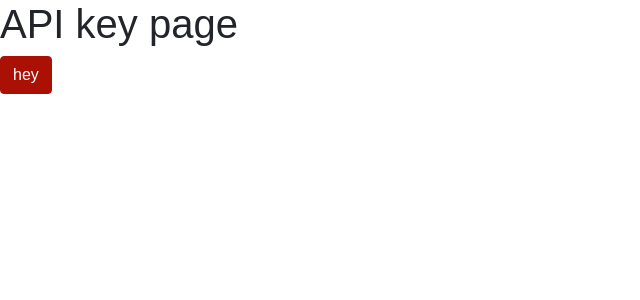
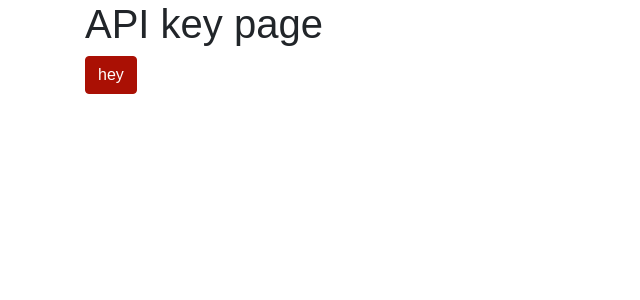
Before and after one commit to AndresSanRo/gw2-react-api-consumer, a React (Create React App) app: page /api-key in a window 1280 px wide. Shown: the top 300 px of the page, without its empty margins (0-640 px from the left). Built offline with nearby package versions, Linux system fonts and the light colour scheme.

Commit message:
fea:  add layout to app

```diff
--- a/src/components/index.ts
+++ b/src/components/index.ts
@@ -1,2 +1,3 @@
-export * from "./button";
-export * from "./input";
+export * from './button';
+export * from './input';
+export * from './layout';
--- /dev/null
+++ b/src/components/layout/index.ts
@@ -0,0 +1 @@
+export * from './layout';
--- /dev/null
+++ b/src/components/layout/layout.tsx
@@ -0,0 +1,6 @@
+import React, { FunctionComponent } from 'react';
+import { Container } from 'react-bootstrap';
+
+export const Layout: FunctionComponent = (props): JSX.Element => {
+	return <Container>{props.children}</Container>;
+};
--- a/src/index.tsx
+++ b/src/index.tsx
@@ -1,28 +1,39 @@
-import React from "react";
-import ReactDOM from "react-dom";
-import "./index.scss";
-import reportWebVitals from "./reportWebVitals";
+import React from 'react';
+import ReactDOM from 'react-dom';
+import './index.scss';
+import reportWebVitals from './reportWebVitals';
 import {
 	BrowserRouter as Router,
 	Switch,
 	Route,
 	Redirect,
-} from "react-router-dom";
-import { routes } from "./common";
-import ApiKeyPage from "./pages/apiKey/apiKeyPage";
-import CharactersPage from "./pages/characters/charactersPage";
+} from 'react-router-dom';
+import { routes } from './common';
+import { Layout } from './components';
+import ApiKeyPage from './pages/apiKey/apiKeyPage';
+import CharactersPage from './pages/characters/charactersPage';
 
 ReactDOM.render(
+	<Layout>
 		<Router>
 			<Switch>
-      <Route exact={true} path={routes.apiKey} component={ApiKeyPage} />
-      <Route exact={true} path={routes.characters} component={CharactersPage} />
-      <Route path={"*"}>
+				<Route
+					exact={true}
+					path={routes.apiKey}
+					component={ApiKeyPage}
+				/>
+				<Route
+					exact={true}
+					path={routes.characters}
+					component={CharactersPage}
+				/>
+				<Route path={'*'}>
 					<Redirect to={routes.apiKey} />
 				</Route>
 			</Switch>
-  </Router>,
-  document.getElementById("root")
+		</Router>
+	</Layout>,
+	document.getElementById('root'),
 );
 
 // If you want to start measuring performance in your app, pass a function
```
Lines whose indentation alone changed are shown as unchanged.
